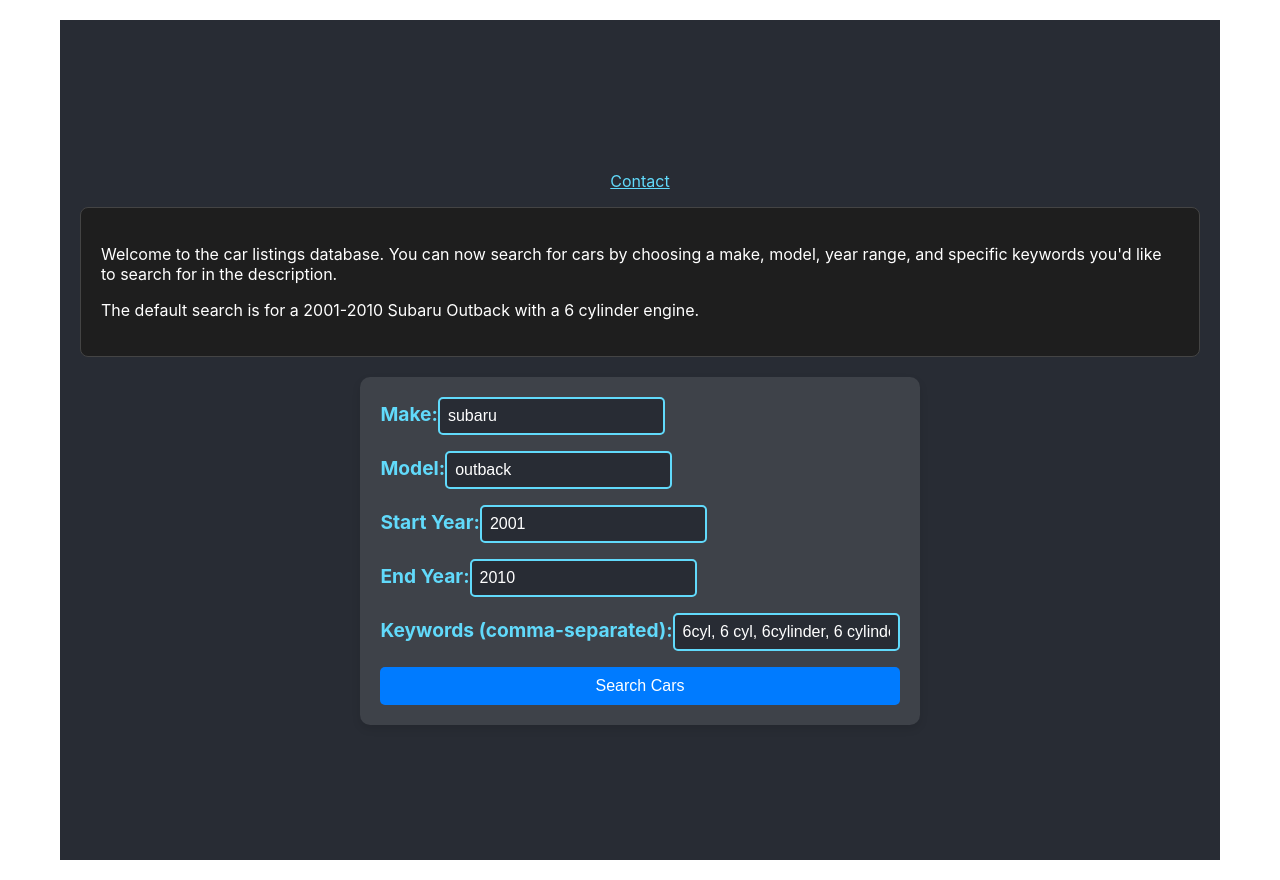
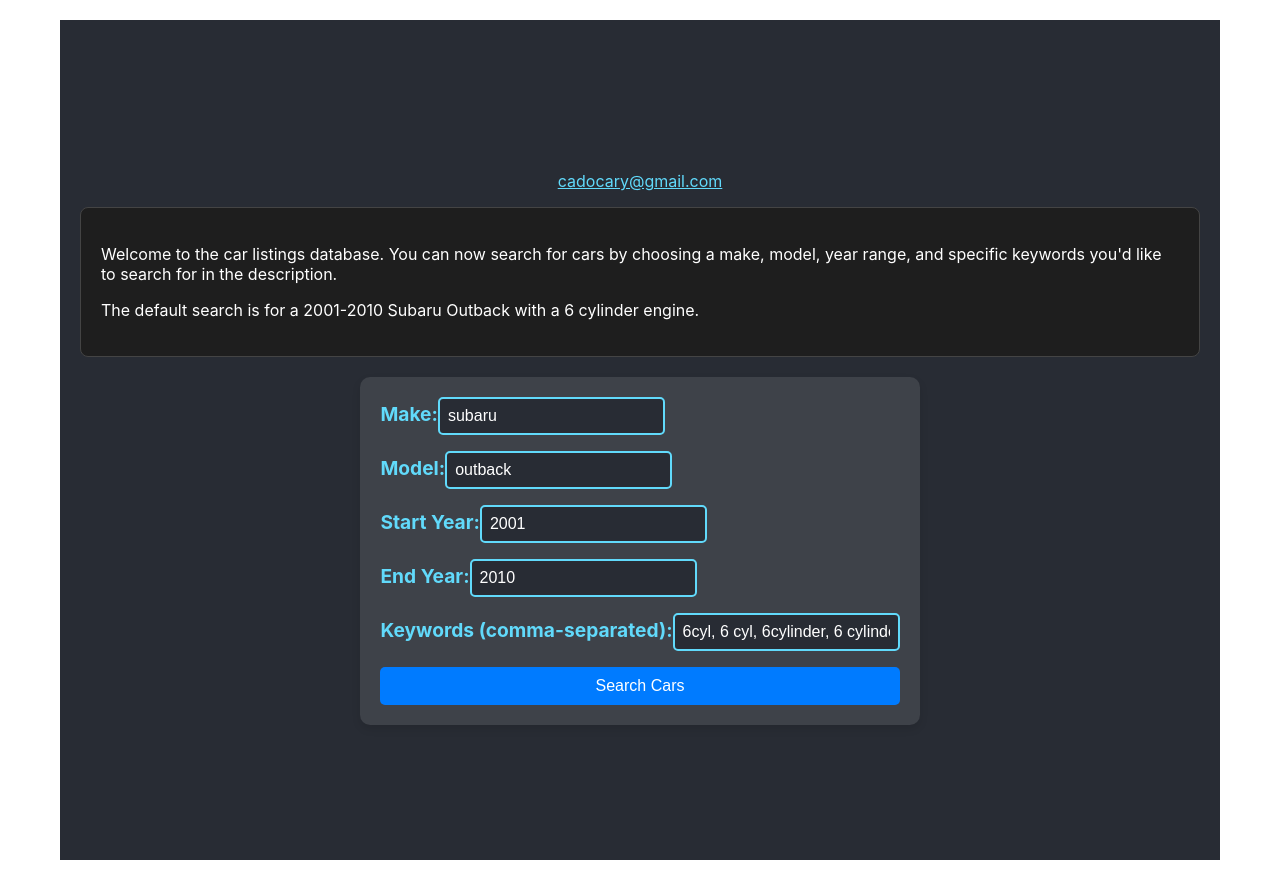
Before and after one commit to mckinlde/wheelswatcher, a React (Create React App) app in the folder wheelswatcher/: page / in a window 1280 px wide. Built offline with nearby package versions, Linux system fonts and the light colour scheme.

Commit message:
update contact to be the email for users who don't click emails

```diff
--- a/wheelswatcher/src/App.js
+++ b/wheelswatcher/src/App.js
@@ -129,7 +129,7 @@ function App() {
         <header className="App-header">
           <p>
             <a className="App-link" href="mailto:cadocary@gmail.com" target="_blank" rel="noopener noreferrer">
-              Contact
+              cadocary@gmail.com
             </a>
           </p>
           <div className="intro-box">
```
